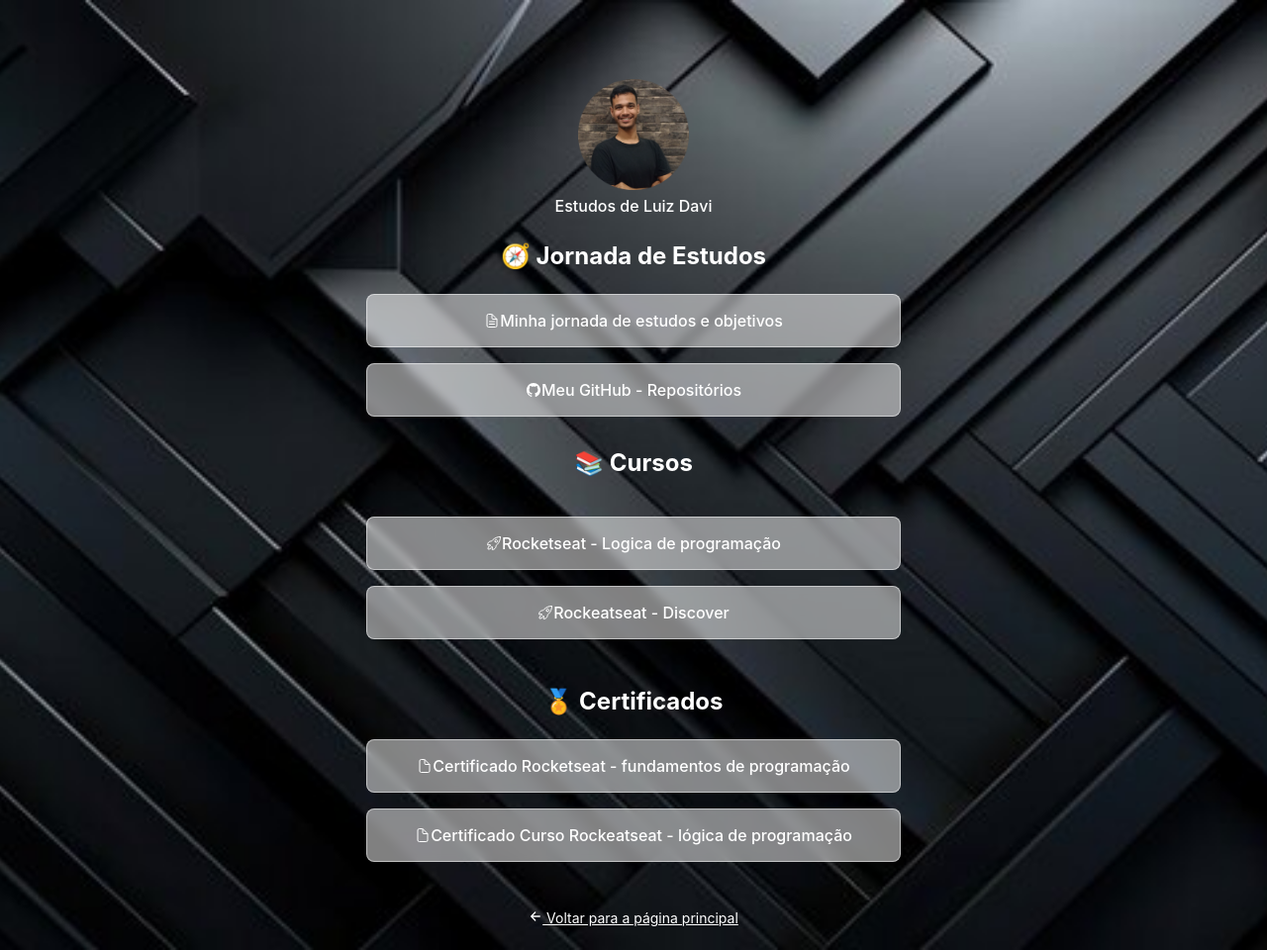
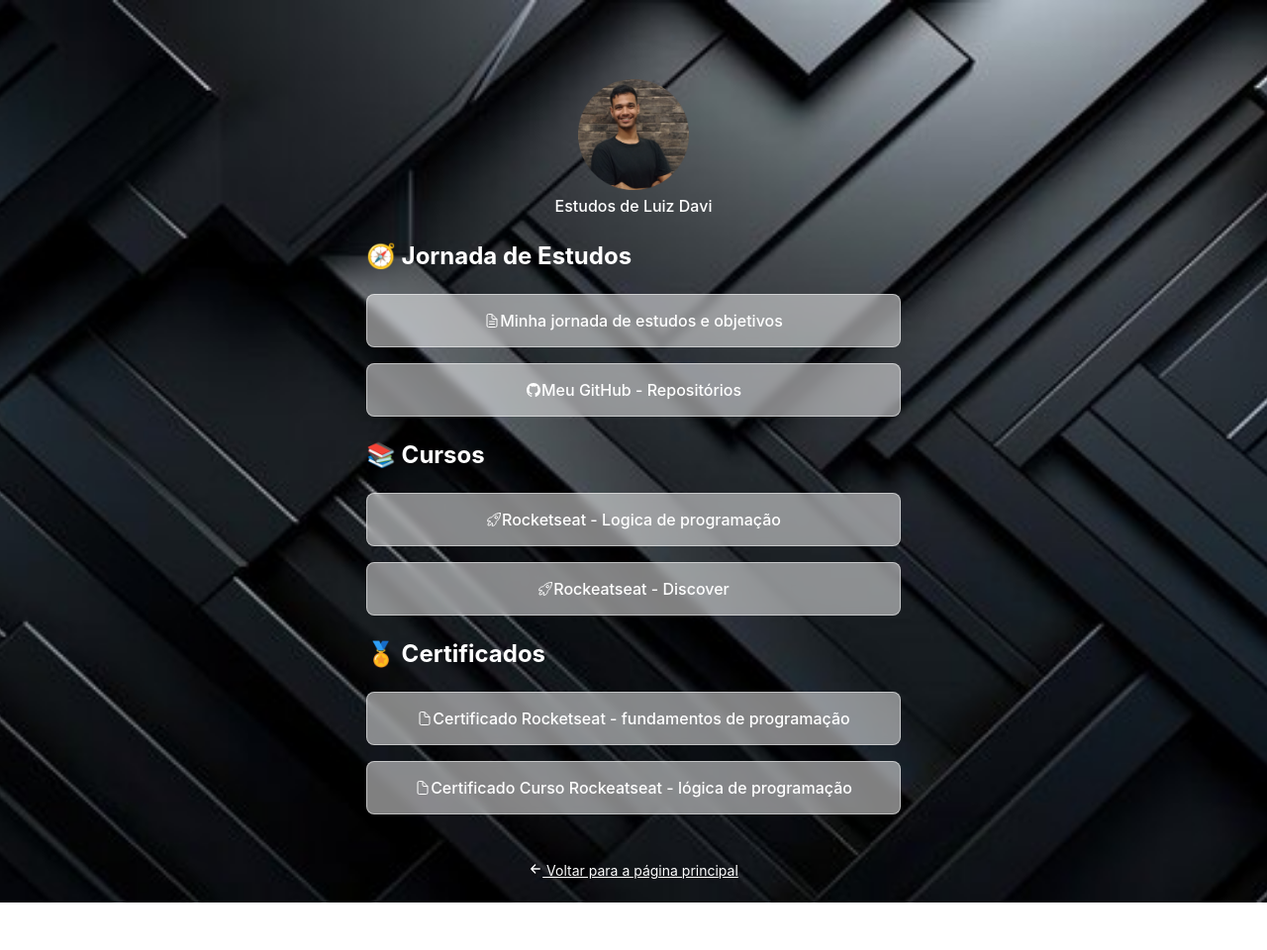
Before and after one commit to Luizdavi518/Projeto1, a plain HTML site: page estudos.html in a window 1280 px wide. Shown: the whole page at 99% size. After the commit the page ends 912 px from the top, so only its background shows below. Drawn offline with nearby package versions, Linux system fonts and the light colour scheme.

```diff
--- a/estudos.html
+++ b/estudos.html
@@ -19,7 +19,7 @@
     </div>
 
     <!-- Seção: Jornada de Estudos -->
-<h2 style="text-align: center;">🧭 Jornada de Estudos</h2>
+    <h2>🧭 Jornada de Estudos</h2>
     <ul>
       <li>
         <a href="https://www.notion.so/Jornada-Dev-S-nior-JavaScript-React-2524628e62a280bd8f4add5d2c2d22ed?source=copy_link" target="_blank">
@@ -33,9 +33,10 @@
           Meu GitHub - Repositórios
         </a>
       </li>
+    </ul>
 
     <!-- Seção: Cursos -->
-    <h2 style="text-align: center; margin-top: 16px;">📚 Cursos</h2>
+    <h2>📚 Cursos</h2>
     <ul>
       <li>
         <a href="https://www.rocketseat.com.br" target="_blank">
@@ -51,12 +52,8 @@
       </li>
     </ul>
 
-
-</ul>
-
-
     <!-- Seção: Certificados -->
-    <h2 style="text-align: center;">🏅 Certificados</h2>
+    <h2>🏅 Certificados</h2>
     <ul>
       <li>
         <a href="assets/certificadofundamentosdeprogramacao.pdf" target="_blank">
--- a/style.css
+++ b/style.css
@@ -23,6 +23,7 @@
   --highlight-color: rgba(0, 0, 0, 0.1);
   --switch-bg-url: url(assets/sun.svg);
 }
+
 
 body {
   background-image: var(--bg-url);
```
Also changed, not shown: projetos.html (+3 -0 lines), assets/estudos.jpg (added). Lines whose indentation alone changed are shown as unchanged.
